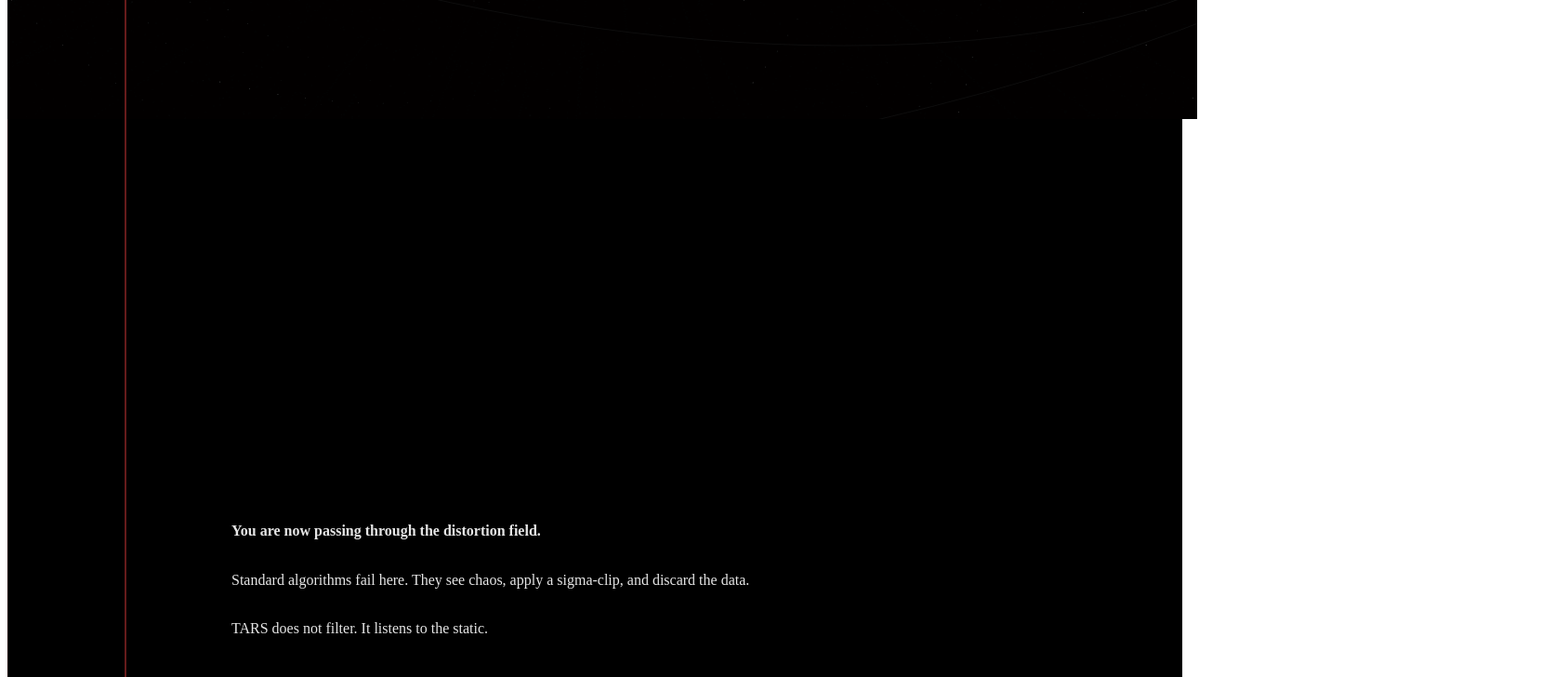
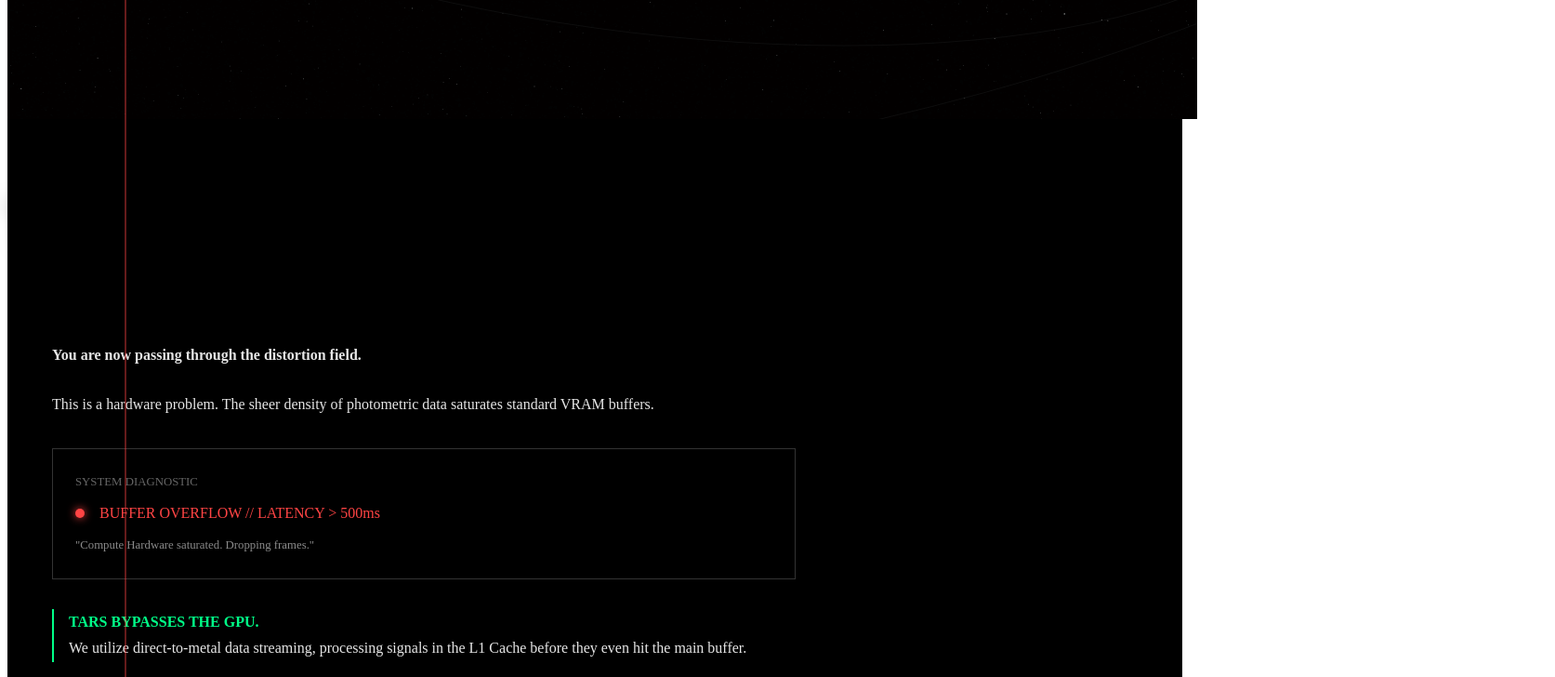
Before and after one commit to rk-roshan-kr/Project-Tars, a React (Vite) app: page /system in a window 1280 px wide. Shown: the part 680-1408 px from the top of the page at 93% size, 1673 px wide, since content can reach past the window. Built offline with nearby package versions, Linux system fonts and the light colour scheme; the HTML template or start-up script is replaced by a standard one.

Commit message:
FIXEX & WORK IN PROGRESS

```diff
--- a/src/components/DataStream.jsx
+++ b/src/components/DataStream.jsx
@@ -22,7 +22,7 @@ export default function DataStream({ scrollYProgress }) {
         resize();
 
         // PARTICLE SYSTEM
-        const particleCount = 1000;
+        const particleCount = 4000; // Increased massively
         const particles = new Float32Array(particleCount * 4); // x, y, z, speed
 
         // INITIALIZE
@@ -30,7 +30,7 @@ export default function DataStream({ scrollYProgress }) {
             particles[i * 4] = (Math.random() - 0.5) * width * 2;
             particles[i * 4 + 1] = (Math.random() - 0.5) * height * 2;
             particles[i * 4 + 2] = Math.random() * 20; // Z depth
-            particles[i * 4 + 3] = Math.random() * 0.5 + 0.1; // Speed
+            particles[i * 4 + 3] = Math.random() * 0.5 + 0.5; // Higher base speed
         }
 
         // MOUSE INTERACTION
@@ -58,23 +58,23 @@ export default function DataStream({ scrollYProgress }) {
 
             // GLOBAL FX
             let shake = 0;
-            let speedMult = 1 + (progress * 10); // Standard propulsion
+            // CONSTANT WARP SPEED (Decoupled from scroll)
+            let speedMult = 30;
             let colorShift = 0;
 
             if (progress < 0.2) {
                 // DISTORTION
                 shake = (0.2 - progress) * 10;
-                speedMult = 2;
             } else if (progress < 0.4) {
                 // DETECTION
-                speedMult = 20; // Warp speed
+                // pure warp
             } else if (progress < 0.6) {
                 // ORBIT
-                speedMult = 5;
+                // pure warp
             } else if (progress < 0.8) {
                 // VETO
                 colorShift = 1; // Red
-                speedMult = 2;
+                speedMult = 40; // Even faster for red shift
                 shake = 2;
             }
 
--- a/src/pages/Operator.jsx
+++ b/src/pages/Operator.jsx
@@ -49,9 +49,15 @@ export default function Operator() {
                     </p>
 
                     <div style={{ padding: '1.5rem', background: 'rgba(255, 68, 68, 0.1)', border: '1px solid rgba(255, 68, 68, 0.3)' }}>
-                        <h3 style={{ fontSize: '1rem', marginBottom: '0.5rem', color: 'var(--color-warning-red)' }}>RESEARCH OBJECTIVE</h3>
+                        <h3 style={{ fontSize: '1rem', marginBottom: '0.5rem', color: 'var(--color-warning-red)' }}>CURRENT STATE (v1.1)</h3>
+                        <p style={{ fontSize: '0.9rem', opacity: 0.9, marginBottom: '1.5rem' }}>
+                            <strong>INSTRUMENT VALIDATION:</strong> TARS is currently a high-precision filter. It operates as a deterministic detector, ensuring safety and purity in signal classification (Low Recall, High Precision).
+                        </p>
+
+                        <h3 style={{ fontSize: '1rem', marginBottom: '0.5rem', color: '#fff' }}>TRAJECTORY (v1.2)</h3>
                         <p style={{ fontSize: '0.9rem', opacity: 0.9 }}>
-                            To develop and validate physics-aware ML models that can autonomously distinguish between planetary transits and astrophysical false positives (eclipsing binaries) with >99.4% confidence using high-fidelity signal processing.
+                            <strong>THE DISCOVERY ENGINE:</strong> Shifting focus from "Detection" to "Recovery".
+                            By implementing <span style={{ color: '#00ff88' }}>Multi-Sector Stitching</span> and <span style={{ color: '#00ff88' }}>Adaptive Physics Thresholds</span>, the next iteration aims to recover long-period candidates hidden by geometric gaps in standard data pipelines.
                         </p>
                     </div>
 
--- a/src/pages/System.jsx
+++ b/src/pages/System.jsx
@@ -24,16 +24,7 @@ const PhaseLabel = ({ id, name }) => (
 );
 
 const Station = ({ phaseId, phaseName, title, children }) => (
-    <div style={{
-        width: '100vw',
-        minHeight: '100vh', // Standard Vertical Block
-        display: 'flex',
-        flexDirection: 'column',
-        justifyContent: 'center',
-        padding: '0 15vw', // Push content away from the left beam
-        position: 'relative',
-        borderLeft: '1px solid rgba(255, 68, 68, 0.1)' // Faint guides
-    }}>
+    <div className="station-container">
         <PhaseLabel id={phaseId} name={phaseName} />
         <h2 className="font-display" style={{
             fontSize: 'clamp(2rem, 5vw, 4rem)',
@@ -134,10 +125,24 @@ export default function System() {
                 <Station phaseId="1" phaseName="DISTORTION" title={(<span className="glitch-text" data-text="THE NOISE FLOOR">THE NOISE FLOOR</span>)}>
                     <p><strong>You are now passing through the distortion field.</strong></p>
                     <p style={{ marginTop: '1.5rem' }}>
-                        Standard algorithms fail here. They see chaos, apply a sigma-clip, and discard the data.
+                        This is a hardware problem. The sheer density of photometric data saturates standard VRAM buffers.
                     </p>
-                    <p style={{ marginTop: '1.5rem' }}>
-                        TARS does not filter. It listens to the static.
+
+                    {/* BOTTLENECK VISUALIZATION */}
+                    <div style={{ marginTop: '2rem', padding: '1.5rem', border: '1px solid #333', background: 'rgba(0,0,0,0.5)' }}>
+                        <div style={{ fontSize: '0.8rem', color: '#666', marginBottom: '0.5rem' }}>SYSTEM DIAGNOSTIC</div>
+                        <div style={{ display: 'flex', alignItems: 'center', gap: '1rem', color: '#ff4444' }}>
+                            <div style={{ width: '10px', height: '10px', background: '#ff4444', borderRadius: '50%', boxShadow: '0 0 10px #ff4444' }} />
+                            <div className="font-display">BUFFER OVERFLOW // LATENCY &gt; 500ms</div>
+                        </div>
+                        <div style={{ fontSize: '0.8rem', marginTop: '0.5rem', opacity: 0.6 }}>
+                            "Compute Hardware saturated. Dropping frames."
+                        </div>
+                    </div>
+
+                    <p style={{ marginTop: '2rem', borderLeft: '2px solid #00ff88', paddingLeft: '1rem' }}>
+                        <strong style={{ color: '#00ff88' }}>TARS BYPASSES THE GPU.</strong><br />
+                        We utilize direct-to-metal data streaming, processing signals in the L1 Cache before they even hit the main buffer.
                     </p>
                 </Station>
 
--- a/src/styles/global.css
+++ b/src/styles/global.css
@@ -196,3 +196,23 @@ body {
   transform: rotateX(10deg) rotateY(-10deg) scale(1.05);
   box-shadow: -20px 20px 60px rgba(0, 255, 136, 0.2);
 }
+
+/* RESPONSIVE STATION */
+.station-container {
+  width: 100vw;
+  min-height: 100vh;
+  display: flex;
+  flex-direction: column;
+  justify-content: center;
+  padding: 0 15vw;
+  /* Desktop default */
+  position: relative;
+  border-left: 1px solid rgba(255, 68, 68, 0.1);
+}
+
+@media (max-width: 768px) {
+  .station-container {
+    padding: 0 5vw 0 12vw;
+    /* Less padding on right, keep left for beam */
+  }
+}
```
